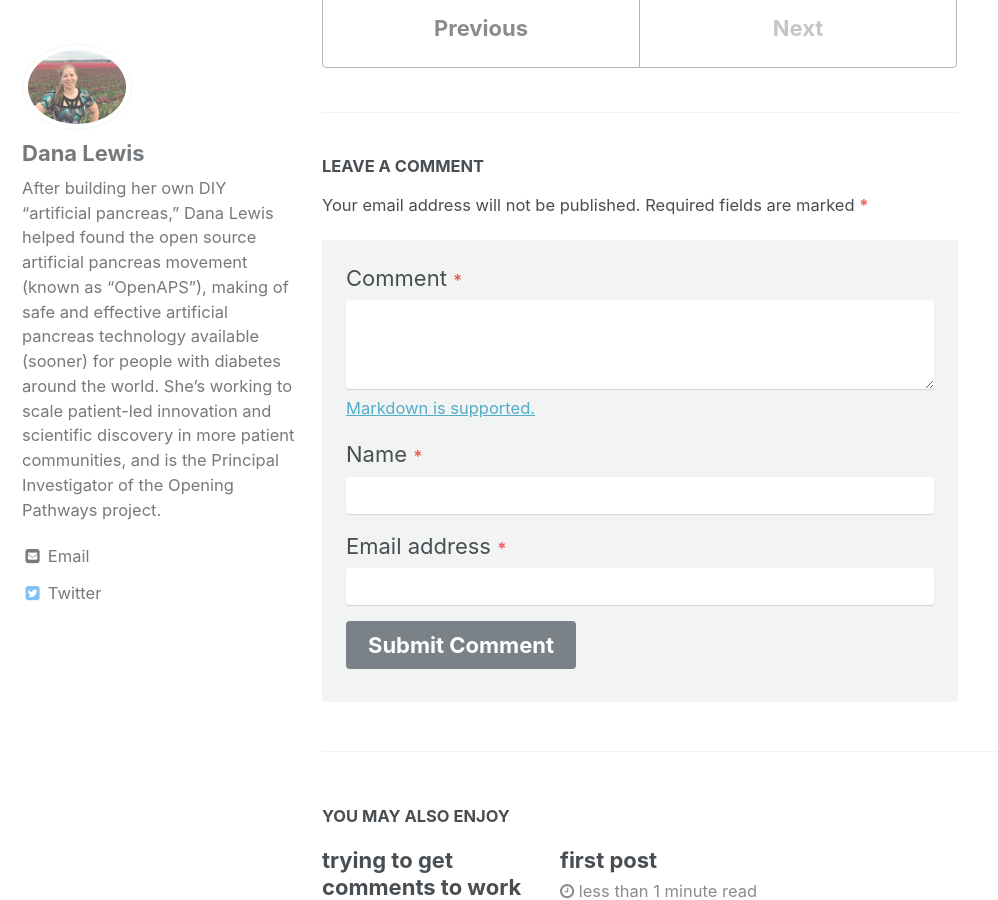
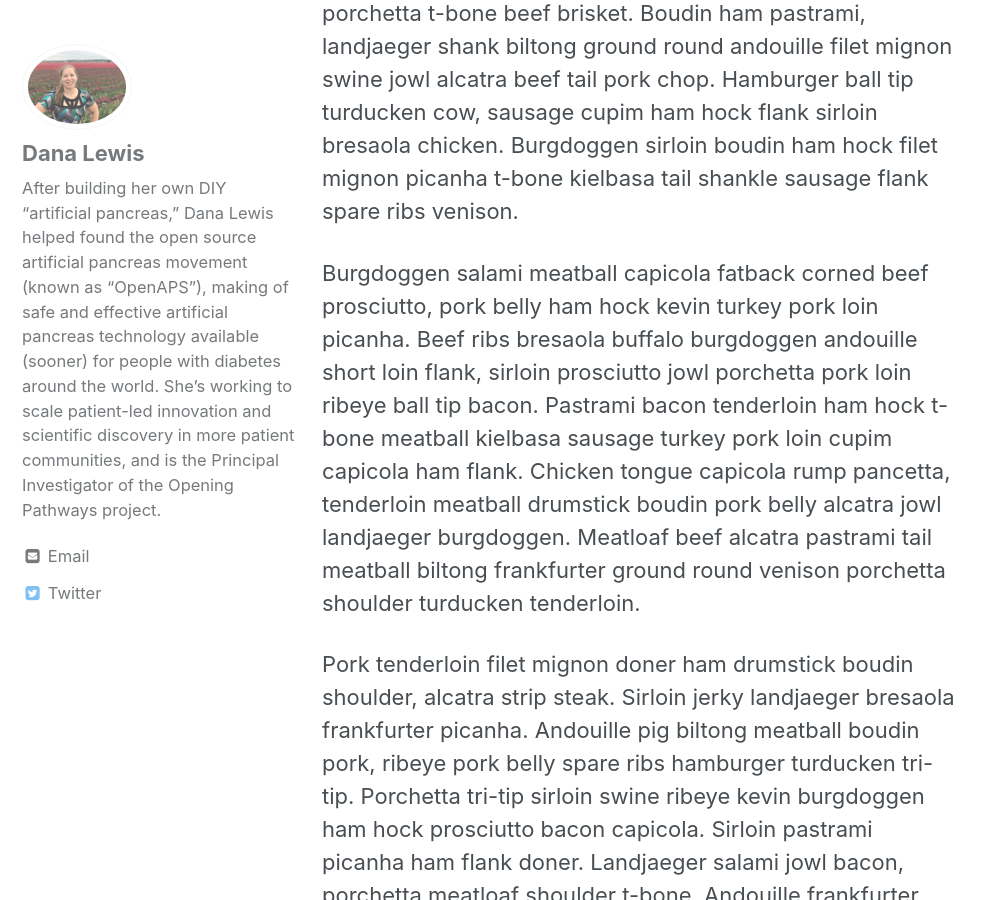
Before and after one commit to danamlewis/research, a Jekyll site: the page built from _posts/2018-02-05-new-year.md, in a window 1280 px wide and 900 px high, scrolled down 628 px. Shown: the whole window, without its empty margins (0-998 px from the left). Built offline with Jekyll 4.4.1, drawn with Linux system fonts in a browser that asks for light colours; some of the changed text lies outside the part shown.

Commit message:
Testing paragraph getting pulled into the archive page

```diff
--- a/_posts/2018-02-05-new-year.md
+++ b/_posts/2018-02-05-new-year.md
@@ -7,4 +7,12 @@
 comments: true
 ---
 
-Testing blog archive
+Testing blog archive. And adding some bacon ipsum to test the first paragraph gets pulled into the archive page. Bacon ipsum dolor amet t-bone pig filet mignon meatloaf doner kielbasa ball tip chicken. Chicken chuck pig shank short loin salami tenderloin meatloaf short ribs cow pork loin pastrami. Brisket beef ribs sirloin, buffalo frankfurter t-bone porchetta pork meatloaf burgdoggen drumstick. Bresaola swine sirloin tri-tip, corned beef bacon picanha t-bone short loin.
+
+Venison turducken andouille t-bone sausage salami bacon jowl pork belly turkey sirloin pastrami pancetta. Corned beef boudin meatball beef ribs kevin hamburger pork. Boudin porchetta t-bone beef brisket. Boudin ham pastrami, landjaeger shank biltong ground round andouille filet mignon swine jowl alcatra beef tail pork chop. Hamburger ball tip turducken cow, sausage cupim ham hock flank sirloin bresaola chicken. Burgdoggen sirloin boudin ham hock filet mignon picanha t-bone kielbasa tail shankle sausage flank spare ribs venison.
+
+Burgdoggen salami meatball capicola fatback corned beef prosciutto, pork belly ham hock kevin turkey pork loin picanha. Beef ribs bresaola buffalo burgdoggen andouille short loin flank, sirloin prosciutto jowl porchetta pork loin ribeye ball tip bacon. Pastrami bacon tenderloin ham hock t-bone meatball kielbasa sausage turkey pork loin cupim capicola ham flank. Chicken tongue capicola rump pancetta, tenderloin meatball drumstick boudin pork belly alcatra jowl landjaeger burgdoggen. Meatloaf beef alcatra pastrami tail meatball biltong frankfurter ground round venison porchetta shoulder turducken tenderloin.
+
+Pork tenderloin filet mignon doner ham drumstick boudin shoulder, alcatra strip steak. Sirloin jerky landjaeger bresaola frankfurter picanha. Andouille pig biltong meatball boudin pork, ribeye pork belly spare ribs hamburger turducken tri-tip. Porchetta tri-tip sirloin swine ribeye kevin burgdoggen ham hock prosciutto bacon capicola. Sirloin pastrami picanha ham flank doner. Landjaeger salami jowl bacon, porchetta meatloaf shoulder t-bone. Andouille frankfurter turducken, short loin ground round venison corned beef fatback spare ribs buffalo shoulder ball tip jowl shank prosciutto.
+
+Kielbasa turkey venison, tongue shankle meatloaf picanha andouille filet mignon pancetta. Ham hock andouille shank, brisket beef shoulder doner. Beef biltong porchetta, frankfurter swine chuck short loin landjaeger brisket ham hock pork. Tail corned beef shank andouille drumstick picanha capicola ham filet mignon leberkas spare ribs sausage venison bacon. Frankfurter biltong short loin, alcatra bacon drumstick tri-tip pork cupim shankle tail spare ribs landjaeger pork loin. Sirloin spare ribs salami short ribs beef ribs pork chop cupim filet mignon. Ball tip pork chop venison pastrami, tenderloin pork loin sirloin.
```
